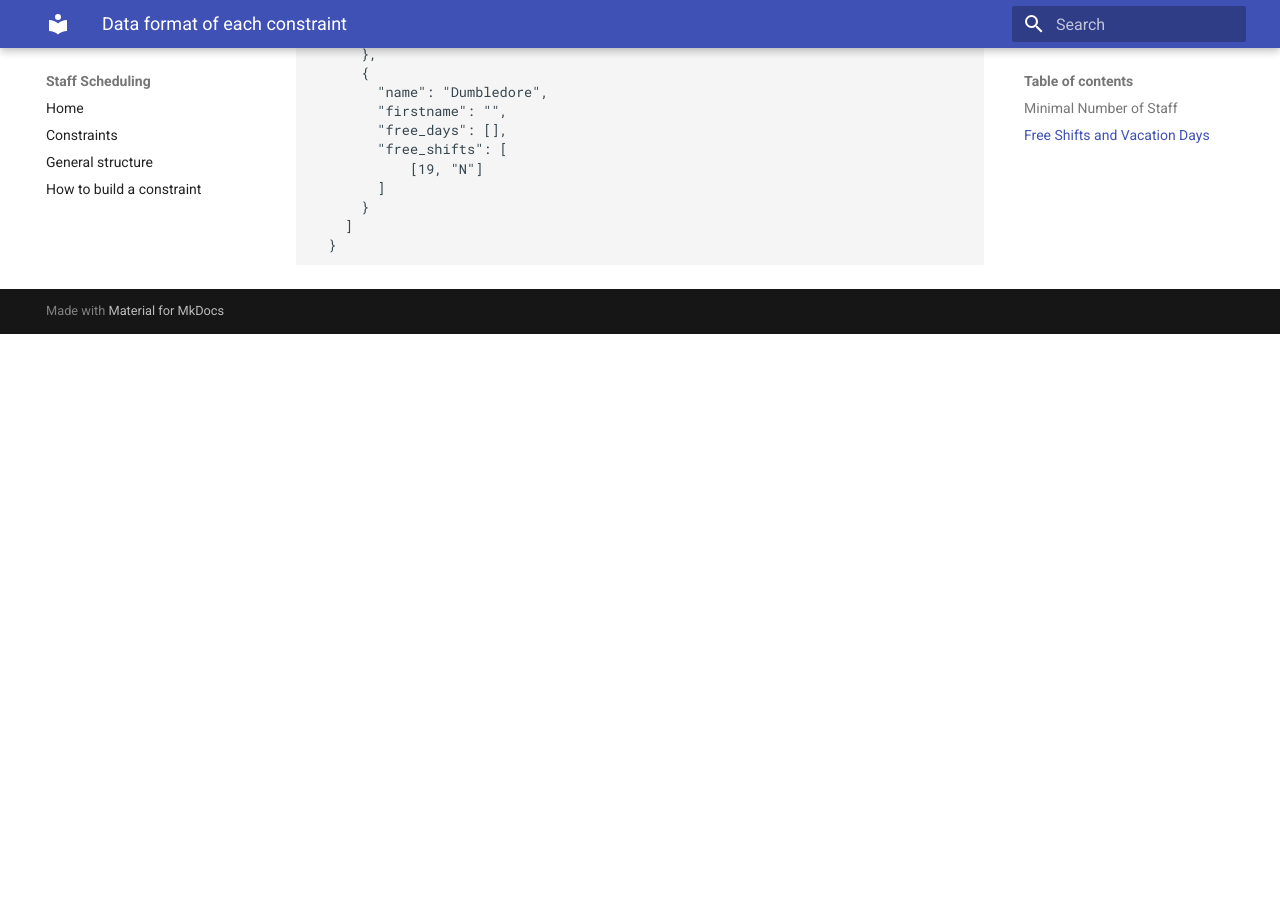
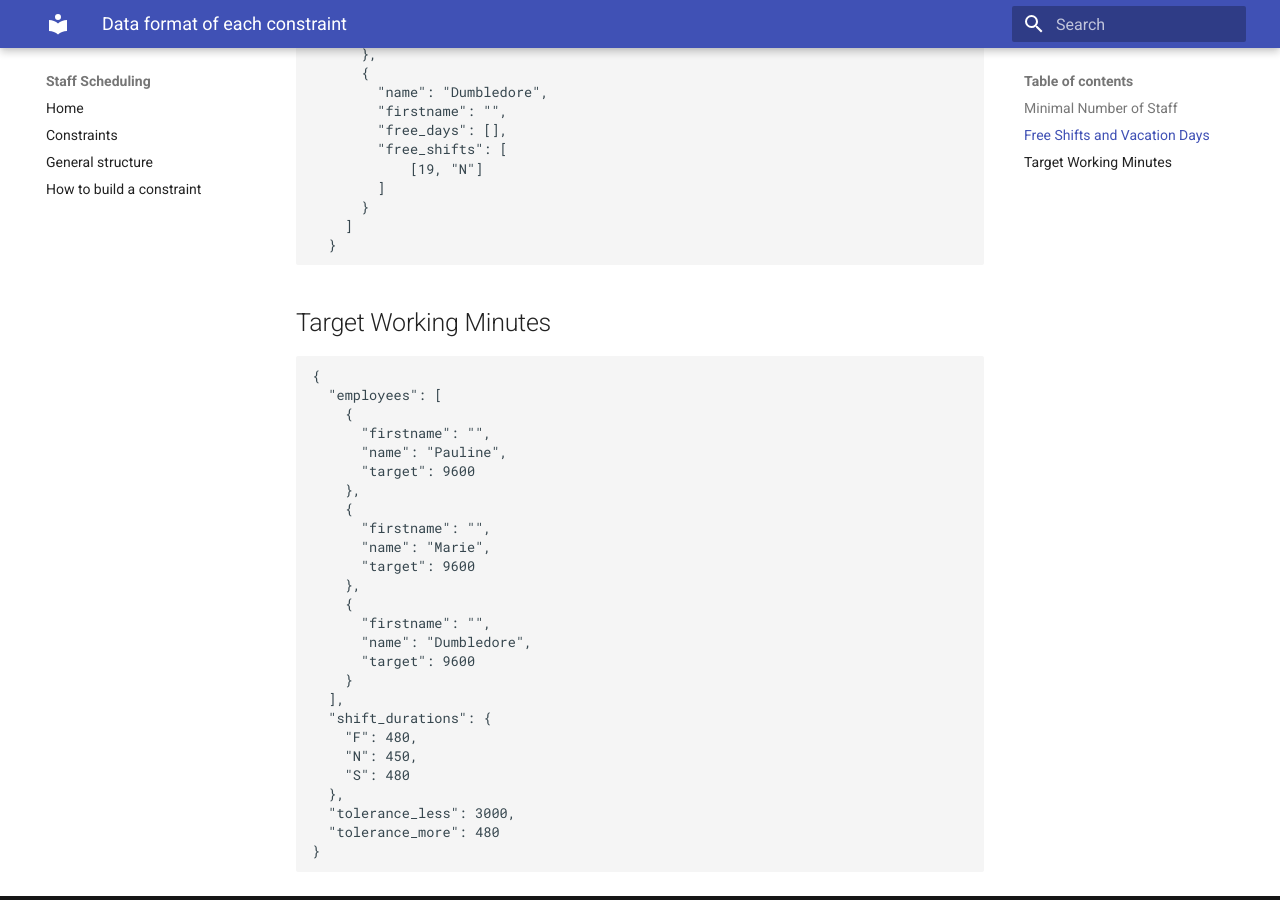
Before and after one commit to CombiRWTH/StaffScheduling, an MkDocs documentation site: the page built from docs/ConstraintDataFormat.md, in a window 1280 px wide and 900 px high, scrolled down 1626 px. Built offline with MkDocs 1.6.1 and Material for MkDocs 9.7.7, drawn with Linux system fonts in a browser that asks for light colours; before the commit the page ends 1960 px from its top, so only the background shows below that.

Commit message:
prototype of target working minutes

````diff
--- a/docs/ConstraintDataFormat.md
+++ b/docs/ConstraintDataFormat.md
@@ -80,3 +80,34 @@ The shift keys are `"F"`, `"S"` and `"N"`, for the german terms "Frühschicht",
     ]
   }
 ```
+
+
+## Target Working Minutes
+```json
+{
+  "employees": [
+    {
+      "firstname": "",
+      "name": "Pauline",
+      "target": 9600
+    },
+    {
+      "firstname": "",
+      "name": "Marie",
+      "target": 9600
+    },
+    {
+      "firstname": "",
+      "name": "Dumbledore",
+      "target": 9600
+    }
+  ],
+  "shift_durations": {
+    "F": 480,
+    "N": 450,
+    "S": 480
+  },
+  "tolerance_less": 3000,
+  "tolerance_more": 480
+}
+```
````
Also changed, not shown: 3 other files.
